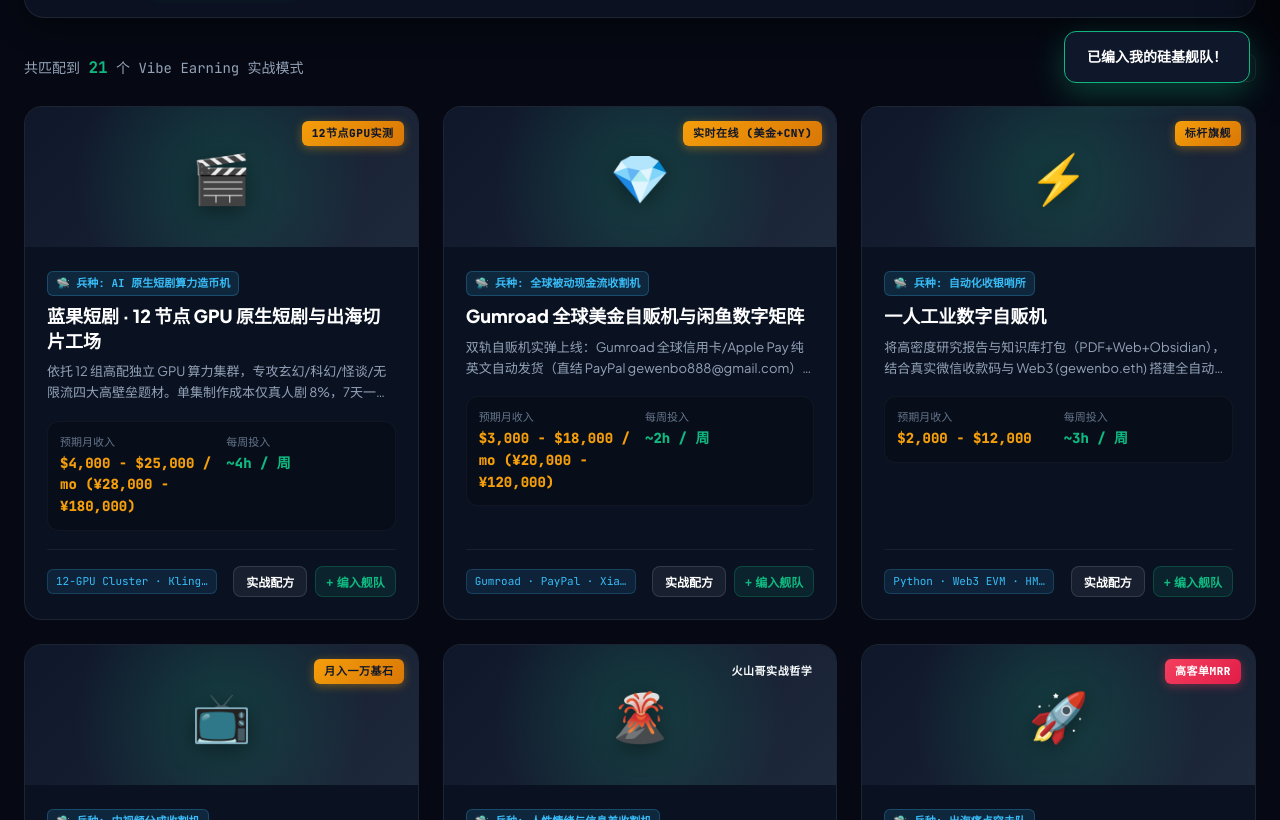
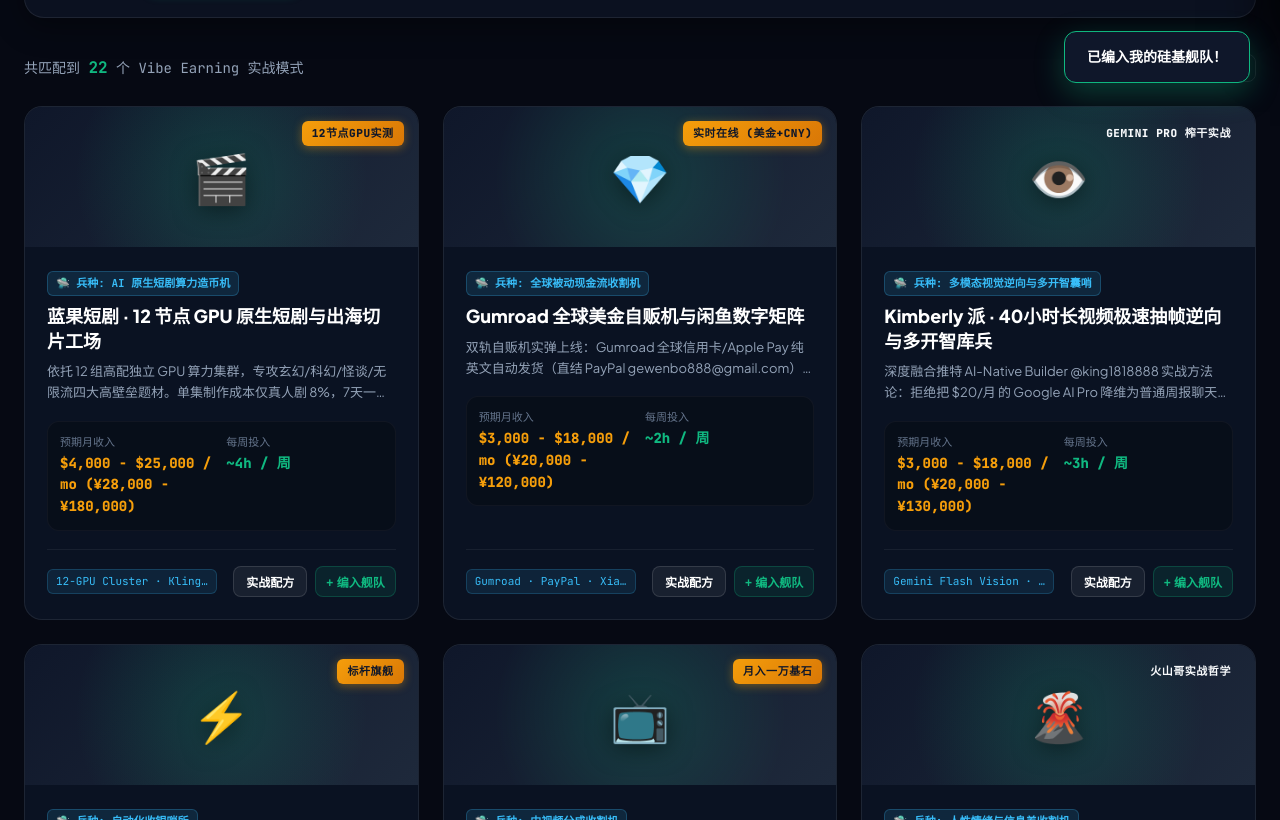
Before and after one commit to gewenbo888/ai-for-money, a plain HTML site: page index.html in a window 1280 px wide. Shown: the part 749-1569 px from the top of the page. Drawn offline with Linux system fonts and the light colour scheme.

Commit message:
feat: add Kimberly multimodal visual extraction and ParaGravity fleet recipe

```diff
--- a/index.html
+++ b/index.html
@@ -1446,6 +1446,33 @@
           { title: "跨平台多级收银闭环", desc: "海内使用微信/支付宝个人码秒结，海外结合 Gumroad/PayPal/Web3 链上收款，资金 100% 自主掌控。" }
         ],
         pitfalls: "切忌无脑人肉搬砖，必须重视防风控、防设备指纹与随机延时；红海竞争期须结合自主开发能力微创新。"
+      },
+      {
+        id: "kimberly-visual-paragravity-fleet",
+        title: "Kimberly 派 · 40小时长视频极速抽帧逆向与多开智库兵",
+        fleetRole: "多模态视觉逆向与多开智囊哨",
+        category: "content",
+        difficulty: "low-code",
+        currency: "usd",
+        cycle: "instant",
+        badge: "hot",
+        badgeText: "Gemini Pro 榨干实战",
+        icon: "👁️",
+        desc: "深度融合推特 AI-Native Builder @king1818888 实战方法论：拒绝把 $20/月 的 Google AI Pro 降维为普通周报聊天窗。利用 FFmpeg 场景抽帧 + Gemini Flash 原生视觉眼睛，30分钟拆解吃透 40 小时无字幕技术课与百万长文；搭配开源神器 ParaGravity 实现 Antigravity 原生沙箱多账号双开与 Skills 技能包继承，打造全天候私有知识逆向与变现哨所。",
+        monthlyEst: "$3,000 - $18,000 / mo (¥20,000 - ¥130,000)",
+        minMonthlyUsd: 3000,
+        weeklyHours: 3,
+        hotScore: 99,
+        techStack: ["Gemini Flash Vision", "Antigravity", "ParaGravity", "FFmpeg Scene Detect", "NotebookLM Plus", "Skills Framework"],
+        demoUrl: "https://x.com/king1818888/status/2103756167222858193",
+        modelDesc: "【原生多模态视觉与多账号沙箱双轮驱动】彻底解决传统 ASR 语音转录无法识别无字幕录屏、PPT 架构图与终端代码的痛点。通过极速抽帧直接喂给 Gemini 原生视觉眼睛，配合 ParaGravity 桌面端多开工具与 Skills 自动化外挂，形成高精度的知识拆解、爆款视频分镜逆向工程与极客知识库变现闭环。",
+        sop: [
+          { title: "无字幕高密度视频极速抽帧", desc: "采用 FFmpeg 场景切换自适应抽帧，几秒内从数十小时录像中提取高清关键帧，告别低效 ASR 与失真转文字。" },
+          { title: "Gemini Flash 视觉并发反向工程", desc: "单帧两秒内提取屏幕代码、架构走向与运镜参数，半小时生成专业结构化复习手册或生成提示词。" },
+          { title: "ParaGravity 原生多账号沙箱矩阵", desc: "运行 pgrav 一键创建独立环境并无损继承 Skills 与 MCP，突破单账号额度瓶颈，支持多项目并发运转。" },
+          { title: "NotebookLM Plus 双人播客与知识自贩机", desc: "五倍容量知识库一键转录双人对谈播客，打包高质量图文与代码资产，挂载独立自贩机 0 抽成变现。" }
+        ],
+        pitfalls: "切忌使用纯文本 ASR 处理技术录屏导致屏幕干货丢失；多开必须基于 ParaGravity 原生沙箱机制，严禁篡改底层防止封号。"
       },
       {
         id: "gumroad-xianyu-vending",
```
